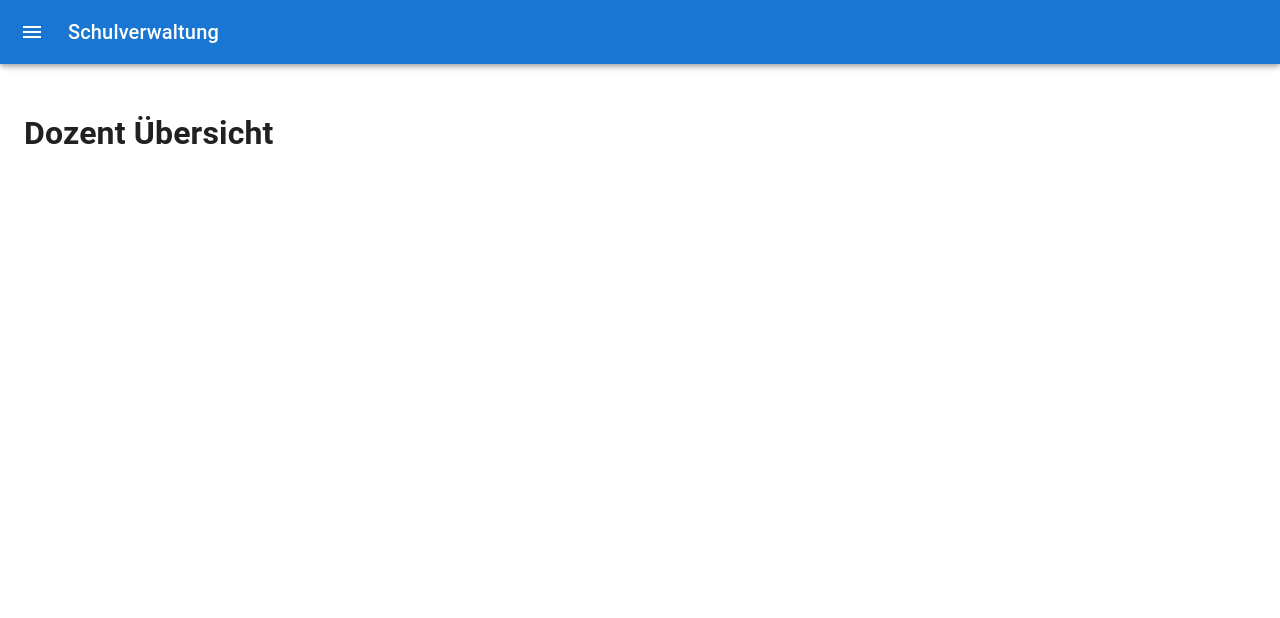
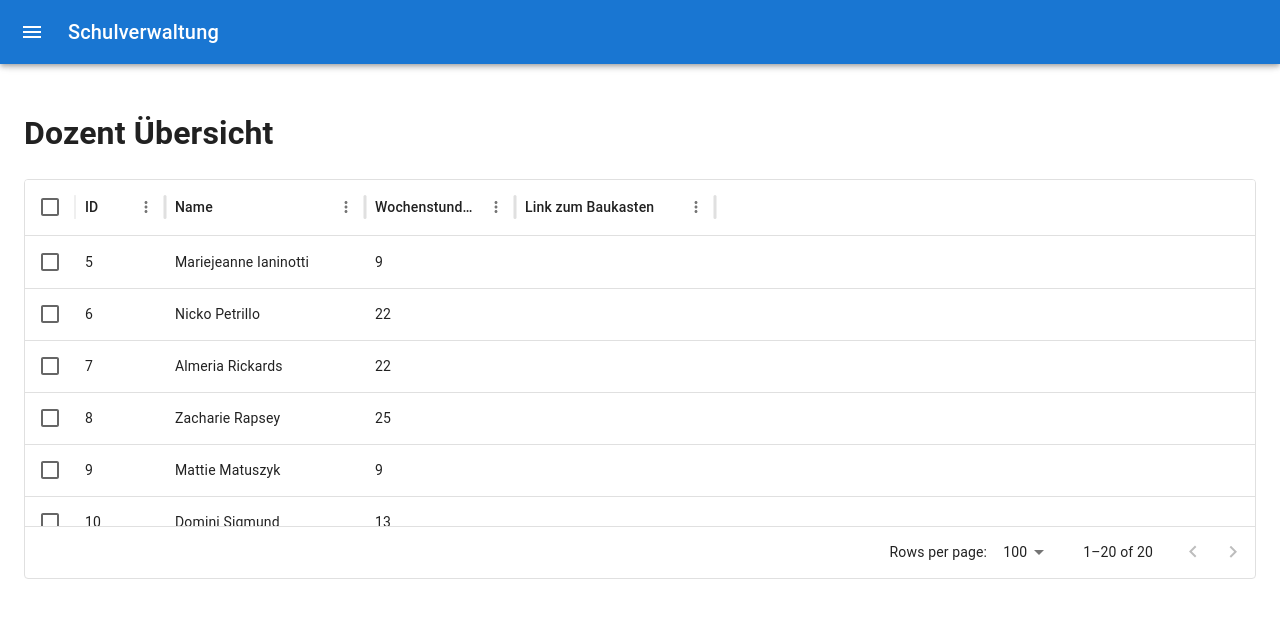
Before and after one commit to MetzgerMAIN/Website, a React (Create React App) app: page /dozenten in a window 1280 px wide. Shown: the top 618 px of the page. Built offline with nearby package versions, Linux system fonts and the light colour scheme.

Commit message:
Update Dozent.jsx
Inhalt eingefügt

```diff
--- a/src/pages/Dozent/Dozent.jsx
+++ b/src/pages/Dozent/Dozent.jsx
@@ -1,8 +1,69 @@
+import * as React from 'react';
+import { Box as MuiBox } from '@mui/material';
+import { DataGrid } from '@mui/x-data-grid';
+import {
+    Box,
+    CssBaseline,
+    Divider,
+    Drawer,
+    IconButton, List, ListItem, ListItemButton, ListItemIcon, ListItemText,
+    styled,
+    Toolbar,
+    Typography, useTheme
+} from "@mui/material";
+
 const Dozent = () => {
+    const columns = [
+        { field: 'id', headerName: 'ID', width: 90 },
+        { field: 'name', headerName: 'Name', width: 200 },
+        { field: 'WochenstundenMax', headerName: 'Wochenstunden Max', width: 150 },
+        {
+            field: 'linkZuBaukasten',
+            headerName: 'Link zum Baukasten',
+            width: 200,
+            renderCell: (params) => (
+                <a href={params.value} target="_blank" rel="noopener noreferrer">
+                    {params.value}
+                </a>
+            )
+        },
+    ];
+
+    const rows = [
+        {id: 5, name: 'Mariejeanne Ianinotti', PLZ: 7318, WochenstundenMax: 9},
+        {id: 6, name: 'Nicko Petrillo', PLZ: 4165, WochenstundenMax: 22},
+        {id: 7, name: 'Almeria Rickards', PLZ: 7555, WochenstundenMax: 22},
+        {id: 8, name: 'Zacharie Rapsey', PLZ: 6065, WochenstundenMax: 25},
+        {id: 9, name: 'Mattie Matuszyk', PLZ: 5588, WochenstundenMax: 9},
+        {id: 10, name: 'Domini Sigmund', PLZ: 5177, WochenstundenMax: 13},
+        {id: 11, name: 'Karolina Darridon', PLZ: 6810, WochenstundenMax: 18},
+        {id: 12, name: 'Thedric Kloss', PLZ: 6047, WochenstundenMax: 11},
+        {id: 13, name: 'Lindi Cooley', PLZ: 6980, WochenstundenMax: 24},
+        {id: 14, name: 'Chrisy Antonioni', PLZ: 7829, WochenstundenMax: 17},
+        {id: 15, name: 'Moira Spearman', PLZ: 7490, WochenstundenMax: 8},
+        {id: 16, name: 'Thebault Whyman', PLZ: 7059, WochenstundenMax: 10},
+        {id: 17, name: 'Gav Sawfoot', PLZ: 7862, WochenstundenMax: 25},
+        {id: 18, name: 'Kikelia Smerdon', PLZ: 5487, WochenstundenMax: 22},
+        {id: 19, name: 'Faith Knightsbridge', PLZ: 6583, WochenstundenMax: 21},
+        {id: 20, name: 'Karly Howsam', PLZ: 5173, WochenstundenMax: 25},
+        {id: 21, name: 'Hill Willoughby', PLZ: 4016, WochenstundenMax: 9},
+        {id: 22, name: 'Octavia Janjusevic', PLZ: 5503, WochenstundenMax: 16},
+        {id: 23, name: 'Ester Ternent', PLZ: 6602, WochenstundenMax: 22},
+        {id: 24, name: 'Floyd Yesipov', PLZ: 6994, WochenstundenMax: 23}
+    ];
+
     return (
-        <>
+        <Box sx={{ height: 400, width: '100%' }}>
             <h1>Dozent Übersicht</h1>
-        </>
+            <DataGrid
+                rows={rows}
+                columns={columns}
+                pageSize={5}
+                rowsPerPageOptions={[20]}
+                checkboxSelection
+                disableSelectionOnClick
+            />
+        </Box>
     )
 }
 
```
